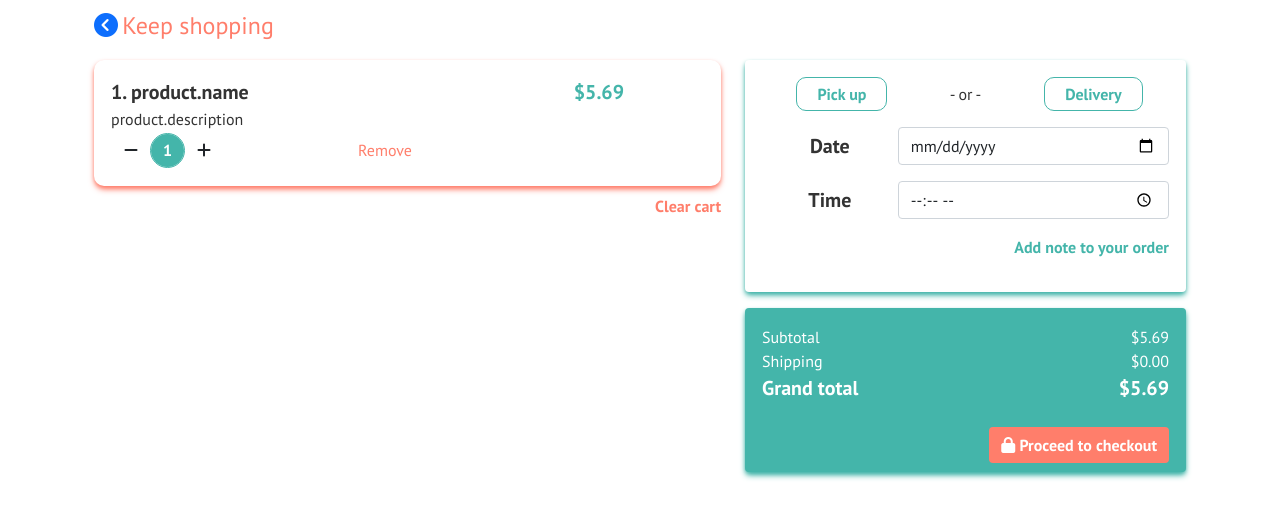
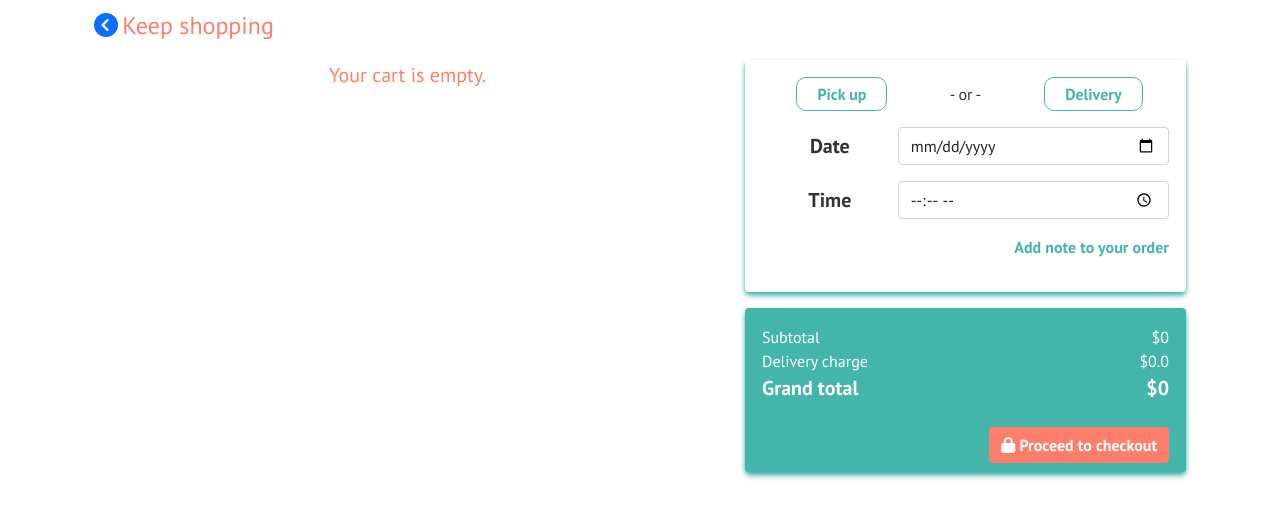
Before and after one commit to thanh-cao/ms4-sushiish-django, a Django app: page /cart/ in a window 1280 px wide. Shown: the part 72-591 px from the top of the page. Run offline with Django 3.2, Linux system fonts and the light colour scheme; some libraries are stand-ins or nearby versions.

Commit message:
update cart context and cart template

```diff
--- a/cart/contexts.py
+++ b/cart/contexts.py
@@ -1,34 +1,52 @@
 from django.conf import settings
 from decimal import Decimal
+from django.shortcuts import get_object_or_404
+from products.models import Product
 
 
 def cart_contents(request):
     '''
     This view renders shopping cart
     '''
+    cart = request.session.get('cart', {})
     shipping_method = 'pickup'
     cart_items = []
-    total = 0
+    order_total = 0
     product_count = 0
-    grand_total = 0
+    delivery_charge = settings.DELIVER_CHARGE if (
+        shipping_method == 'delivery') else 0.00
+    grand_total = 0  # delivery_charge + order total
 
-    if total < settings.ORDER_DISCOUNT_THRESHOLD:
+    for product_id, quantity in cart.items():
+        product = get_object_or_404(Product, pk=product_id)
+        order_item_total = quantity * product.price
+        order_total += quantity * product.price
+        product_count += quantity
+        cart_items.append({
+            'id': product_id,
+            'quantity': quantity,
+            'product': product,
+            'order_item_total': order_item_total,
+        })
+
+    if order_total < settings.ORDER_DISCOUNT_THRESHOLD:
         if shipping_method == 'delivery':
-            grand_total = total + settings.DELIVERY_CHARGE
+            grand_total = order_total + settings.DELIVERY_CHARGE
         else:
-            grand_total = total
-    elif total >= settings.ORDER_DISCOUNT_THRESHOLD:
+            grand_total = order_total
+    elif order_total >= settings.ORDER_DISCOUNT_THRESHOLD:
         if shipping_method == 'delivery':
-            grand_total = total + settings.DELIVERY_CHARGE - \
-                (total * Decimal(settings.ORDER_DISCOUNT_PERCENTAGE / 100))
+            grand_total = order_total + settings.DELIVERY_CHARGE - \
+                (order_total * Decimal(settings.ORDER_DISCOUNT_PERCENTAGE / 100))
         else:
-            grand_total = total - \
-                (total * Decimal(settings.ORDER_DISCOUNT_PERCENTAGE / 100))
+            grand_total = order_total - \
+                (order_total * Decimal(settings.ORDER_DISCOUNT_PERCENTAGE / 100))
 
     context = {
         'cart_items': cart_items,
-        'total': total,
+        'order_total': order_total,
         'product_count': product_count,
+        'delivery_charge': delivery_charge,
         'grand_total': grand_total,
     }
     return context
--- a/cart/templates/cart/cart.html
+++ b/cart/templates/cart/cart.html
@@ -25,11 +25,19 @@
                 <div class="col-12 col-md-7">
                     {% include 'cart/includes/order-info-card-mobile.html' %}
 
+                    {% if cart_items|length > 0 %}
+                    {% for product in cart_items %}
                     {% include 'cart/includes/order-item-card.html' %}
+                    {% endfor %}
 
                     <div class="text-end mb-2">
                         <a href="" class="text-salmon text-decoration-none fw-bold">Clear cart</a>
                     </div>
+                    {% else %}
+                    <div class="text-center text-salmon fs-5">
+                        Your cart is empty.
+                    </div>
+                    {% endif %}
                 </div>
 
                 <div class="col-12 col-md-5">
--- a/cart/templates/cart/includes/order-item-card.html
+++ b/cart/templates/cart/includes/order-item-card.html
@@ -1,13 +1,13 @@
 <div class="card product-card mb-2">
     <div class="card-body">
         <div class="row">
-            <div class="product-title fs-5 fw-bold col-9">1. product.name </div>
+            <div class="product-title fs-5 fw-bold col-9">{{forloop.counter }}. {{ product.product.name }}</div>
             <div class="col-3 fs-5 fw-bold text-avocado">
-                $5.69
+               {{ product.order_item_total}}
             </div>
         </div>
 
-        <div class="product-text"> product.description </div>
+        <div class="product-text my-2">{{ product.product.description }}</div>
 
         <form>
             <div class="row g-0 align-items-center">
@@ -20,7 +20,7 @@
                             </button>
                         </div>
 
-                        <input type="text" name="quantity" class="form-control input-number" value="1" min="1" max="30">
+                        <input type="text" name="quantity" class="form-control input-number" value="{{ product.quantity }}" min="1" max="30">
 
                         <div class="input-group-append">
                             <button class="btn btn-quantity" type="button" data-type="plus" data-field="quantity">
--- a/cart/templates/cart/includes/order-total-card.html
+++ b/cart/templates/cart/includes/order-total-card.html
@@ -2,13 +2,13 @@
     <div class="card-body d-flex flex-row">
         <div class="col-7">
             <div>Subtotal</div>
-            <div>Shipping</div>
+            <div>Delivery charge</div>
             <div class="fw-bold fs-5">Grand total</div>
         </div>
         <div class="col-5 text-end">
-            <div>$5.69</div>
-            <div>$0.00</div>
-            <div class="fw-bold fs-5">$5.69</div>
+            <div>${{ order_total }}</div>
+            <div>${{ delivery_charge }}</div>
+            <div class="fw-bold fs-5">${{ grand_total }}</div>
         </div>
     </div>
     <div class="text-end px-3 py-2">
--- a/products/static/products/css/products.css
+++ b/products/static/products/css/products.css
@@ -1,7 +1,3 @@
-body {
-  font-size: 0.9rem;
-}
-
 /* ----- category navigation ----- */
 .category-nav-wrapper {
   position: relative;
```
